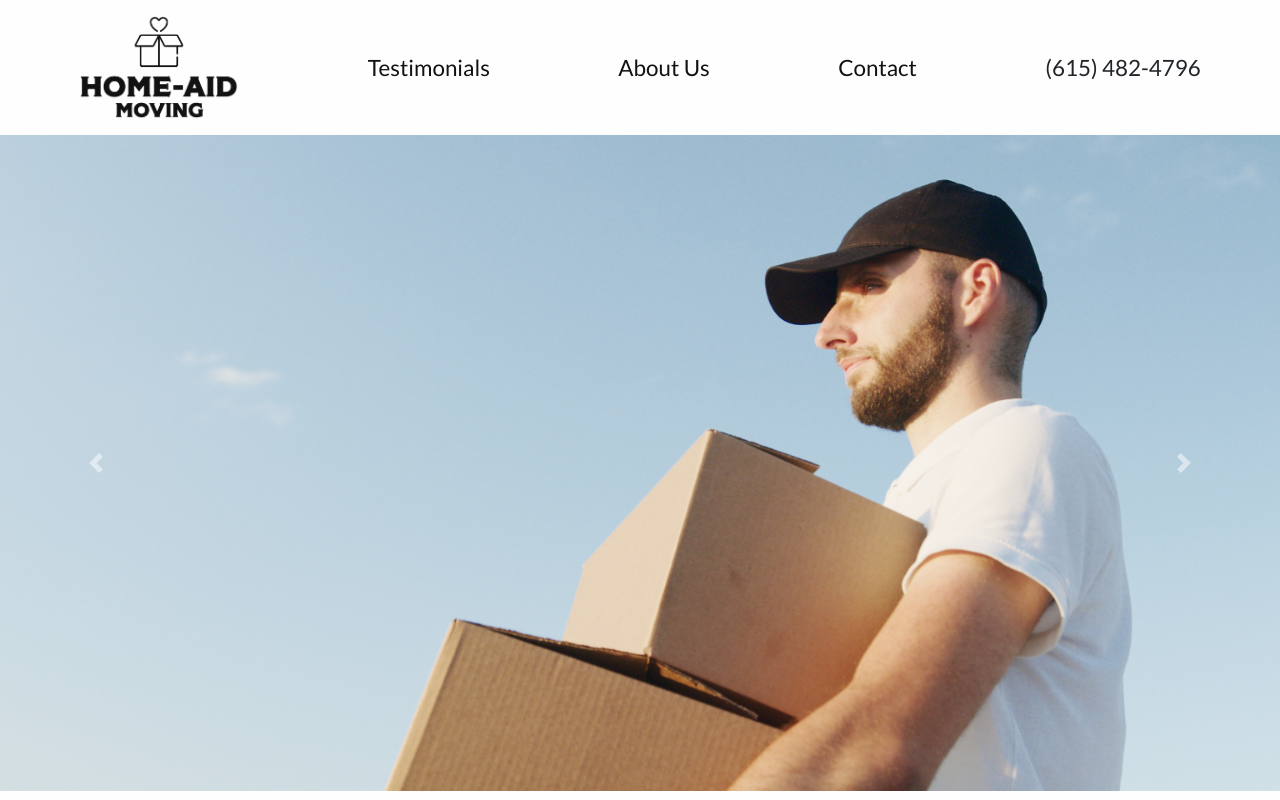
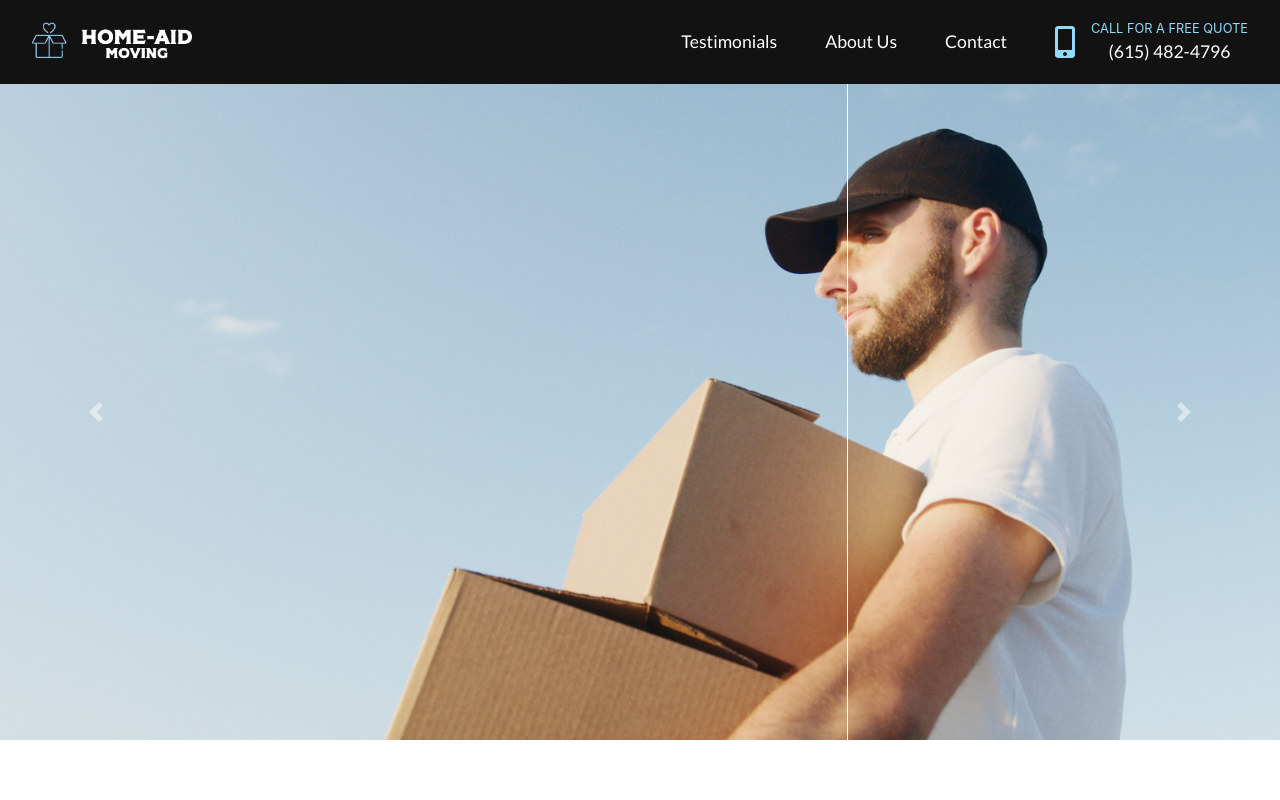
Before and after one commit to jacoberick/Home-Aid-Moving, a React (Create React App) app: page / in a window 1280 px wide. Built offline with nearby package versions, Linux system fonts and the light colour scheme.

Commit message:
nav update: call for a free quote

```diff
--- a/package.json
+++ b/package.json
@@ -3,6 +3,9 @@
   "version": "0.1.0",
   "private": true,
   "dependencies": {
+    "@fortawesome/fontawesome-svg-core": "^1.2.32",
+    "@fortawesome/free-solid-svg-icons": "^5.15.1",
+    "@fortawesome/react-fontawesome": "^0.1.12",
     "@testing-library/jest-dom": "^5.11.6",
     "@testing-library/react": "^11.1.2",
     "@testing-library/user-event": "^12.2.2",
--- a/src/components/header.js
+++ b/src/components/header.js
@@ -1,22 +1,34 @@
 import React from "react";
-import HeaderLogo from "../assets/black-home-aid-full.png";
+import HeaderLogo from "../assets/header-logo.png";
+import { FontAwesomeIcon } from "@fortawesome/react-fontawesome";
+import { faMobileAlt } from "@fortawesome/free-solid-svg-icons";
 
 const Header = () => {
   return (
     <div className="header-container">
+      <div className="header-left">
         <img className="logo" src={HeaderLogo} alt="Home-Aid Logo" />
-      <a className="links header-children" href="">
+      </div>
+      <div className="header-right">
+        <a className="links" href="">
           Testimonials
         </a>
-      <a className="links header-children" href="">
+        <a className="links" href="">
           About Us
         </a>
-      <a className="links header-children" href="">
+        <a className="links" href="">
           Contact
         </a>
-      <a className="phone-number header-children" href="tel:615-482-4796">
+        <div className="contact-container">
+          <FontAwesomeIcon className="phone-icon" icon={faMobileAlt} />
+          <div className="number-description">
+            <p className="free-quote">CALL FOR A FREE QUOTE</p>
+            <a className="phone-number links" href="tel:615-482-4796">
               (615) 482-4796
             </a>
+          </div>
+        </div>
+      </div>
     </div>
   );
 };
--- a/src/styles/styles.sass
+++ b/src/styles/styles.sass
@@ -1,35 +1,61 @@
 @import "~bootstrap/scss/bootstrap"
 @import url('https://fonts.googleapis.com/css2?family=Lato&display=swap')
+
+$haBlue: #93daf8
 *
   box-sizing: border-box
-  background-color: #fefefe
 
 .master-container
   .header-container
     width: 100%
+    padding: 1rem 2rem
     display: flex
-    justify-content: space-around
     align-items: center
-    padding: 15px
+    justify-content: space-between
+    background-color: #121212
 
-    .links
-      font-family: 'Lato', sans-serif
-      color: #121212
-      font-size: 1.4rem
+    .header-left
+      .logo
+        width: 10rem
+        background: transparent
 
-    .phone-number
-      font-family: 'Lato', sans-serif
-      color: inherit
-      text-decoration: none
-      font-size: 1.4rem
+    .header-right
+      background-color: #121212
+      display: flex
+      align-items: center
 
-    .header-children
-      &:hover
-        color: #93daf8
-        text-decoration: none
+      .links
+        color: #fefefe
+        font-family: 'Lato', sans-serif
+        transition: .3s
+        margin-left: 3rem
+        font-size: 1.1rem
 
-    .logo
-      width: 10rem
+        &:hover
+          color: $haBlue
+          text-decoration: none
+
+      .contact-container
+        display: flex
+        align-items: center
+
+        .phone-icon
+          color: $haBlue
+          font-size: 2rem
+          margin-left: 3rem
+          margin-right: 1rem
+
+        .number-description
+          display: flex
+          flex-direction: column
+          align-items: center
+          .free-quote
+            font-size: .8rem
+            color: $haBlue
+            margin: 0
+
+          .phone-number
+            margin-left: 0
 
   .slides-container
 
```
Also changed, not shown: src/assets/header-logo.png (added), 1 other file (tests, documents, lock files or other folders). Lines whose indentation alone changed are shown as unchanged.
